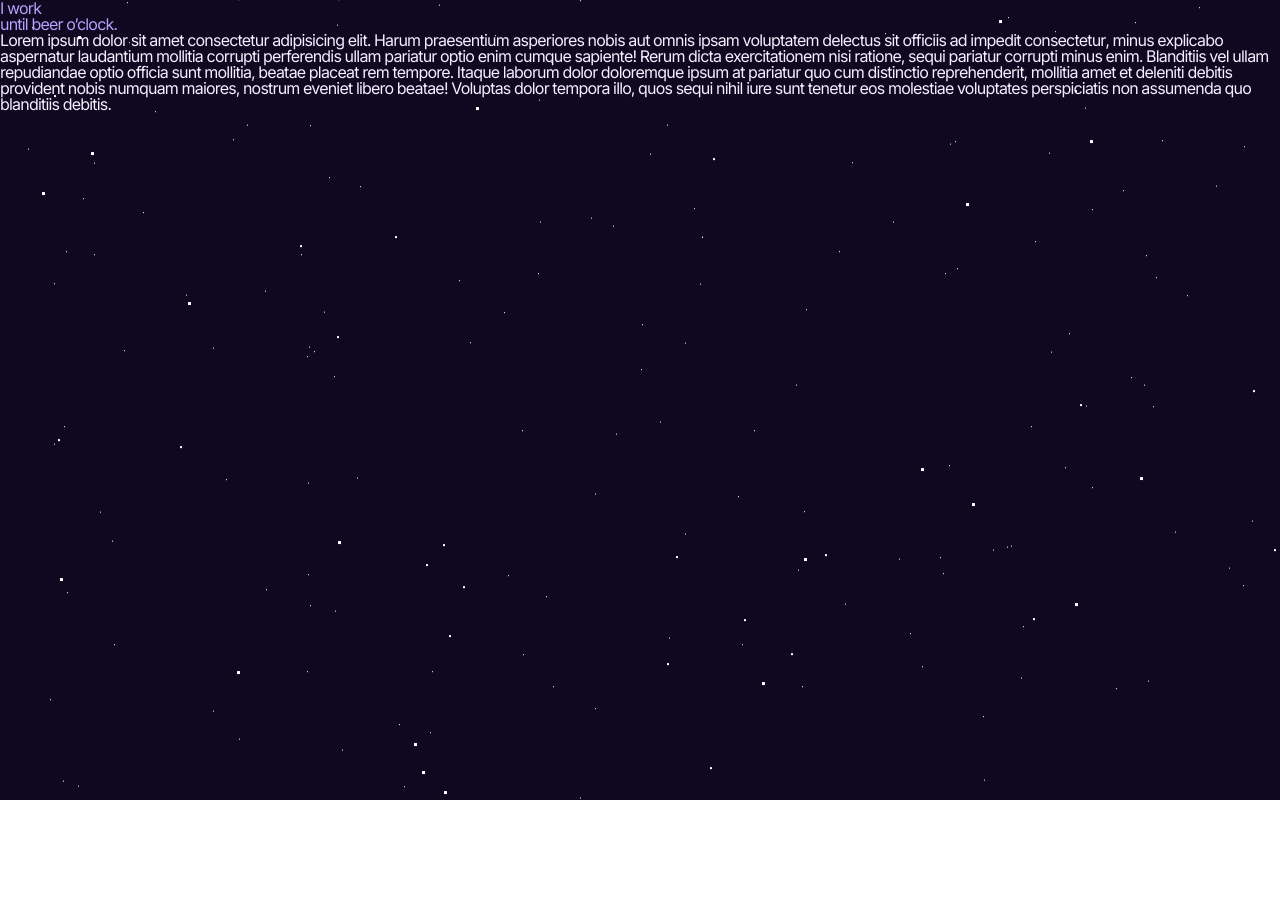
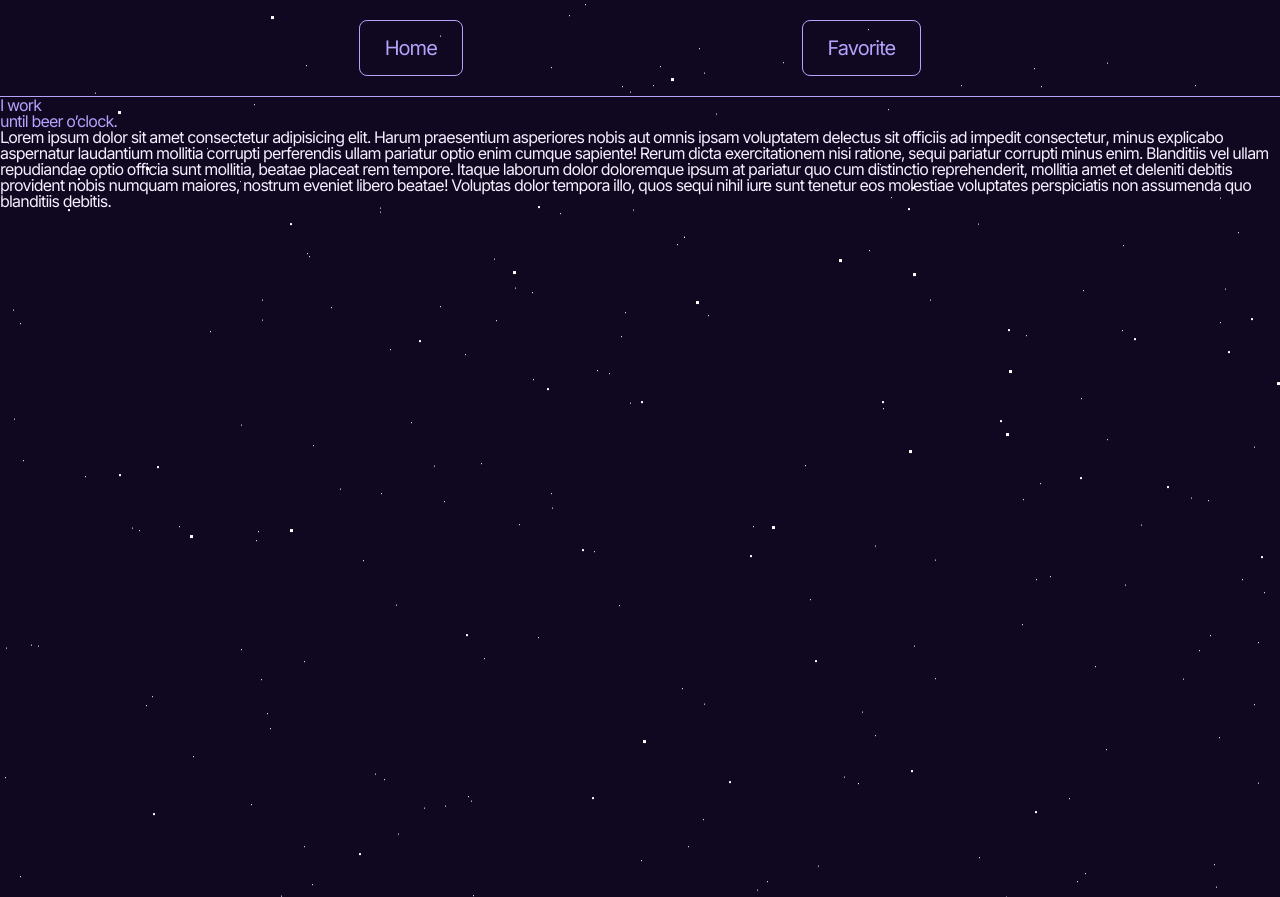
Before and after one commit to seolhyelin/Beer_App, a React (Create React App) app: page / in a window 1280 px wide. Before the commit the page ends 800 px from the top, so only its background shows below. Built offline with nearby package versions, Linux system fonts and the light colour scheme.

Commit message:
Add: 헤더 마크업

```diff
--- a/src/components/Header/header.module.scss
+++ b/src/components/Header/header.module.scss
@@ -1,2 +1,20 @@
 @use '/src/styles/constants/colors';
-@use '/src/styles/mixins/flexbox';
+@use '/src//styles//mixins//flexbox';
+
+header {
+  z-index: 1;
+  display: flex;
+  justify-content: space-evenly;
+  padding: 20px;
+  background-color: colors.$THEME;
+  border-bottom: 1px solid colors.$POINT;
+
+  .headerButton {
+    padding: 15px 25px;
+    font-size: 20px;
+    color: colors.$POINT;
+    background-color: inherit;
+    border: 1px solid colors.$POINT;
+    border-radius: 8px;
+  }
+}
--- a/src/components/Header/index.tsx
+++ b/src/components/Header/index.tsx
@@ -1,7 +1,16 @@
 import styles from './header.module.scss';
 
 const Header = () => {
-  return <div>Header</div>;
+  return (
+    <header>
+      <button type='button' className={styles.headerButton}>
+        Home
+      </button>
+      <button type='button' className={styles.headerButton}>
+        Favorite
+      </button>
+    </header>
+  );
 };
 
 export default Header;
--- a/src/components/ParticlesEffect/particles.module.scss
+++ b/src/components/ParticlesEffect/particles.module.scss
@@ -6,6 +6,7 @@
   position: fixed;
   top: 0;
   left: 0;
+  // z-index: -1;
   width: 100%;
   height: 100%;
 }
--- a/src/index.tsx
+++ b/src/index.tsx
@@ -7,13 +7,15 @@ import reportWebVitals from './reportWebVitals';
 import './styles/index.scss';
 
 import ParticlesEffect from 'components/ParticlesEffect';
+import Header from 'components/Header';
 import Routes from './routes';
 
 const root = ReactDOM.createRoot(document.getElementById('root') as HTMLElement);
 root.render(
   <React.StrictMode>
     <BrowserRouter>
-      {/* <ParticlesEffect /> */}
+      <ParticlesEffect />
+      <Header />
       <Routes />
     </BrowserRouter>
   </React.StrictMode>
--- a/src/routes/HomePage/homePage.module.scss
+++ b/src/routes/HomePage/homePage.module.scss
@@ -1,6 +1,7 @@
 @use '/src/styles/constants/colors';
 
 main {
+  z-index: 1;
   width: 100%;
   height: 100vh;
   background-color: colors.$THEME;
--- a/src/routes/HomePage/index.tsx
+++ b/src/routes/HomePage/index.tsx
@@ -1,10 +1,8 @@
-import ParticlesEffect from 'components/ParticlesEffect';
 import styles from './homePage.module.scss';
 
 const HomePage = () => {
   return (
     <main>
-      <ParticlesEffect />
       <section className={styles.textContainer}>
         <h1>I work</h1>
         <h1>until beer o’clock.</h1>
```
Also changed, not shown: src/assets/image/beer.png (added).
